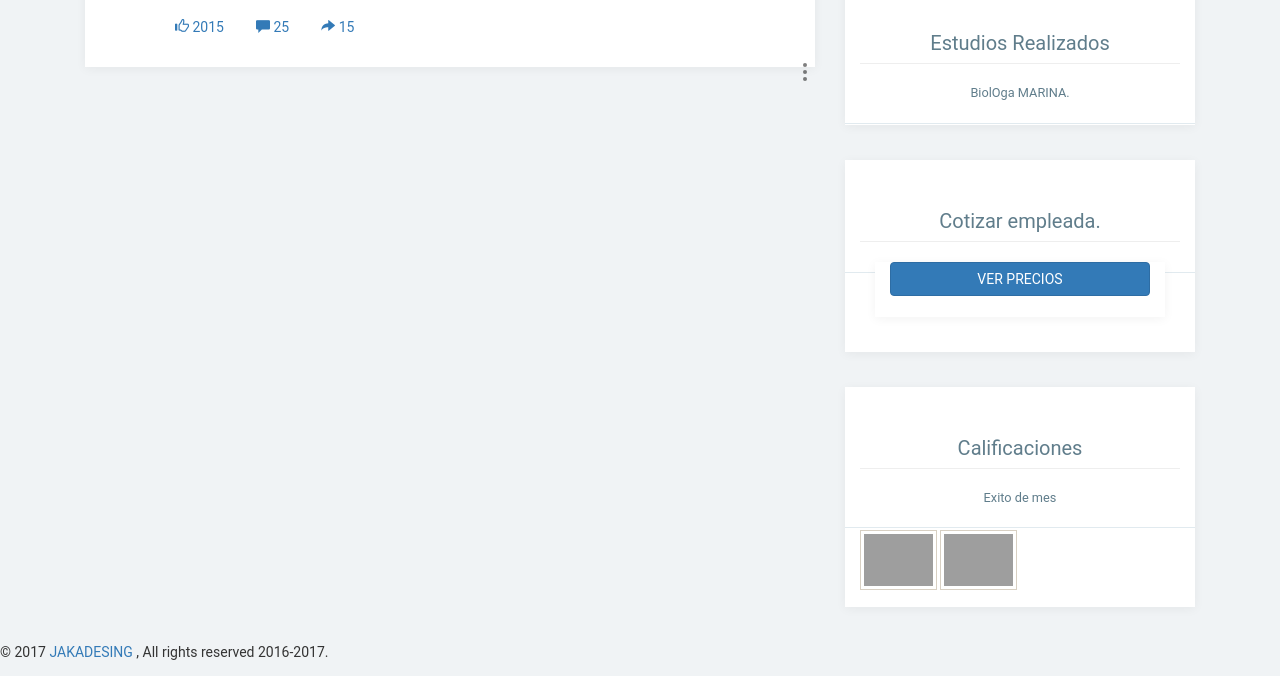
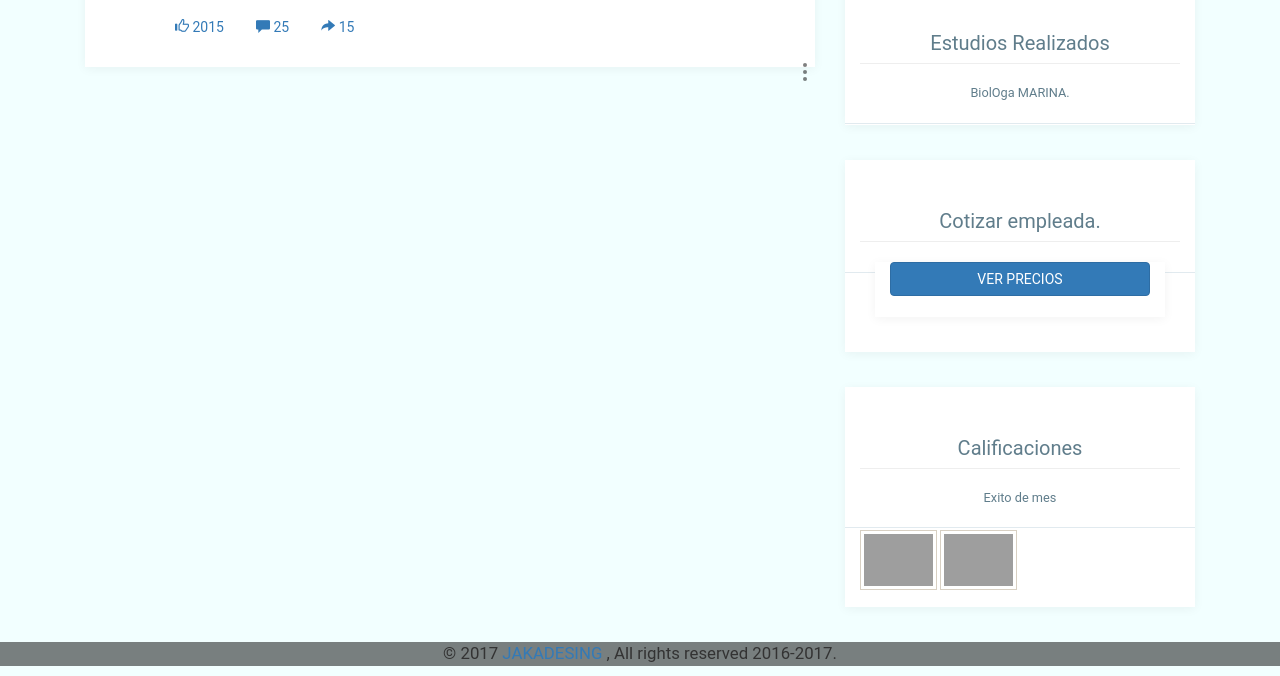
Before and after one commit to RoqueCorrales/EmpleadaDomestica, a plain HTML site: page empleadasdomsticas/profile.html in a window 1280 px wide. Shown: the part 649-1325 px from the top of the page. Drawn offline with nearby package versions, Linux system fonts and the light colour scheme; grey boxes are pictures that could not be loaded; a script that the page names is missing.

Commit message:
Profil;e

```diff
--- a/empleadasdomsticas/profile.html
+++ b/empleadasdomsticas/profile.html
@@ -211,7 +211,7 @@
  </div>
 
 
-  <footer>
+  <footer id="footer">
     <p>© 2017<a> JAKADESING </a>, All rights reserved 2016-2017.</p>
   </footer>
   <script src="js/javascriptPerfil.js" type="text/javascript"></script>
--- a/empleadasdomsticas/styleProfile.css
+++ b/empleadasdomsticas/styleProfile.css
@@ -409,9 +409,16 @@ body {
 
 }
 #footer{
-	background-color: rgba(0, 0, 0, 0.4);
+	background-color: rgba(0, 0, 0, 0.5);
 	width: 100%;
 	height: 10%;
 	font-size: 120%;
 	text-align: center;
 }
+
+#bodyPerfil{
+	background-color: rgba(0, 255, 255, 0.05);
+	background-repeat: no-repeat;
+	background-size: 100%;
+
+}
```
